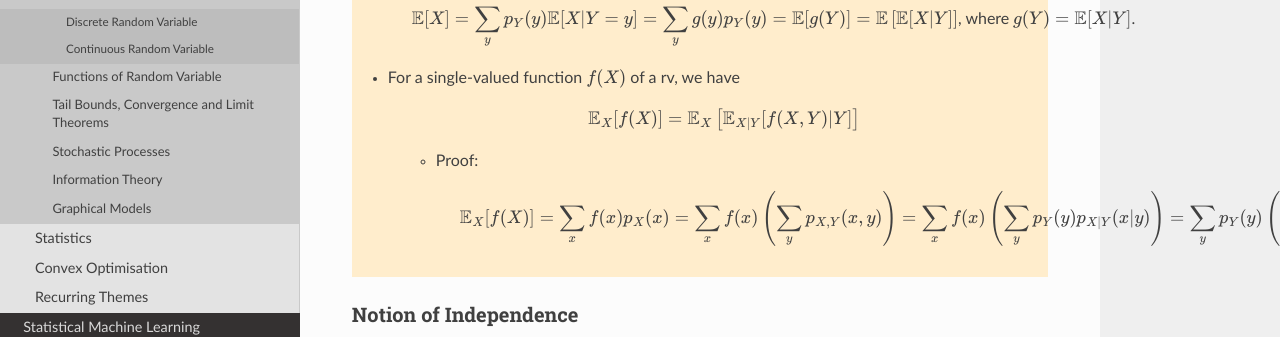
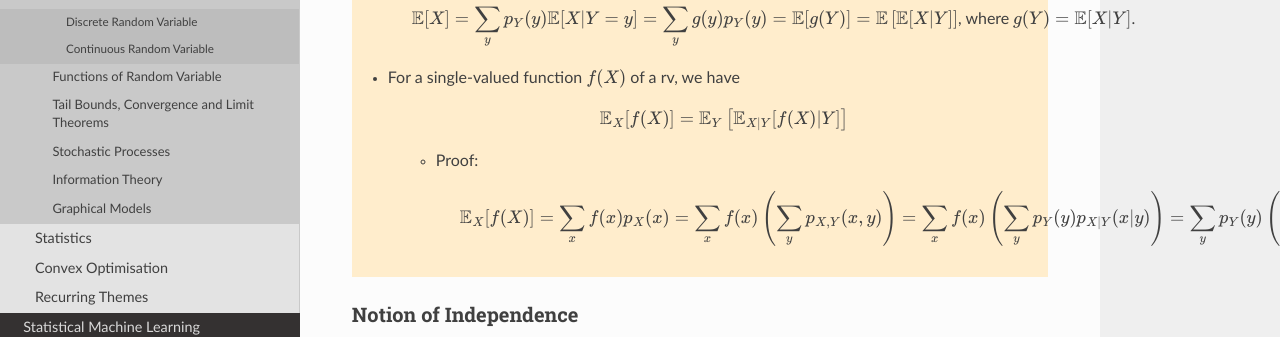
Before and after one commit to uselesstechjunks/leetcode, a Sphinx documentation site: the page built from docs/source/math/prob/rv.rst, in a window 1280 px wide and 900 px high, scrolled down 5209 px. Shown: the part 152-489 px from the top of the window. Built offline with Sphinx 7.4.7 and the Read the Docs theme 2.0.0, drawn with Linux system fonts in a browser that asks for light colours.

Commit message:
Update rv.rst

```diff
--- a/docs/source/math/prob/rv.rst
+++ b/docs/source/math/prob/rv.rst
@@ -180,11 +180,11 @@ Law of iterated expectation
 		.. math:: \mathbb{E}[X]=\sum_y p_Y(y)\mathbb{E}[X|Y=y]=\sum_y g(y)p_Y(y)=\mathbb{E}[g(Y)]=\mathbb{E}\left[\mathbb{E}[X|Y]\right] \text{, where $g(Y)=\mathbb{E}[X|Y]$.}
 	* For a single-valued function :math:`f(X)` of a rv, we have
 
-		.. math:: \mathbb{E}_X[f(X)]=\mathbb{E}_X\left[\mathbb{E}_{X|Y}[f(X,Y)|Y]\right]
+		.. math:: \mathbb{E}_X[f(X)]=\mathbb{E}_Y\left[\mathbb{E}_{X|Y}[f(X)|Y]\right]
 
 		* Proof:
 
-			.. math:: \mathbb{E}_X[f(X)]=\sum_xf(x)p_X(x)=\sum_xf(x)\left(\sum_yp_{X,Y}(x,y)\right)=\sum_xf(x)\left(\sum_yp_{Y}(y)p_{X|Y}(x|y)\right)=\sum_yp_{Y}(y)\left(\sum_yf(x)p_{X|Y}(x|y)\right)=\sum_yp_{Y}(y)\mathbb{E}_{X|Y}[f(X,Y)|Y=y]=\mathbb{E}_X\left[\mathbb{E}_{X|Y}[f(X,Y)|Y]\right]
+			.. math:: \mathbb{E}_X[f(X)]=\sum_xf(x)p_X(x)=\sum_xf(x)\left(\sum_yp_{X,Y}(x,y)\right)=\sum_xf(x)\left(\sum_yp_{Y}(y)p_{X|Y}(x|y)\right)=\sum_yp_{Y}(y)\left(\sum_xf(x)p_{X|Y}(x|y)\right)=\sum_yp_{Y}(y)\mathbb{E}_{X|Y}[f(X)|Y=y]=\mathbb{E}_Y\left[\mathbb{E}_{X|Y}[f(X)|Y]\right]
 
 Notion of Independence
 ======================================================
```
